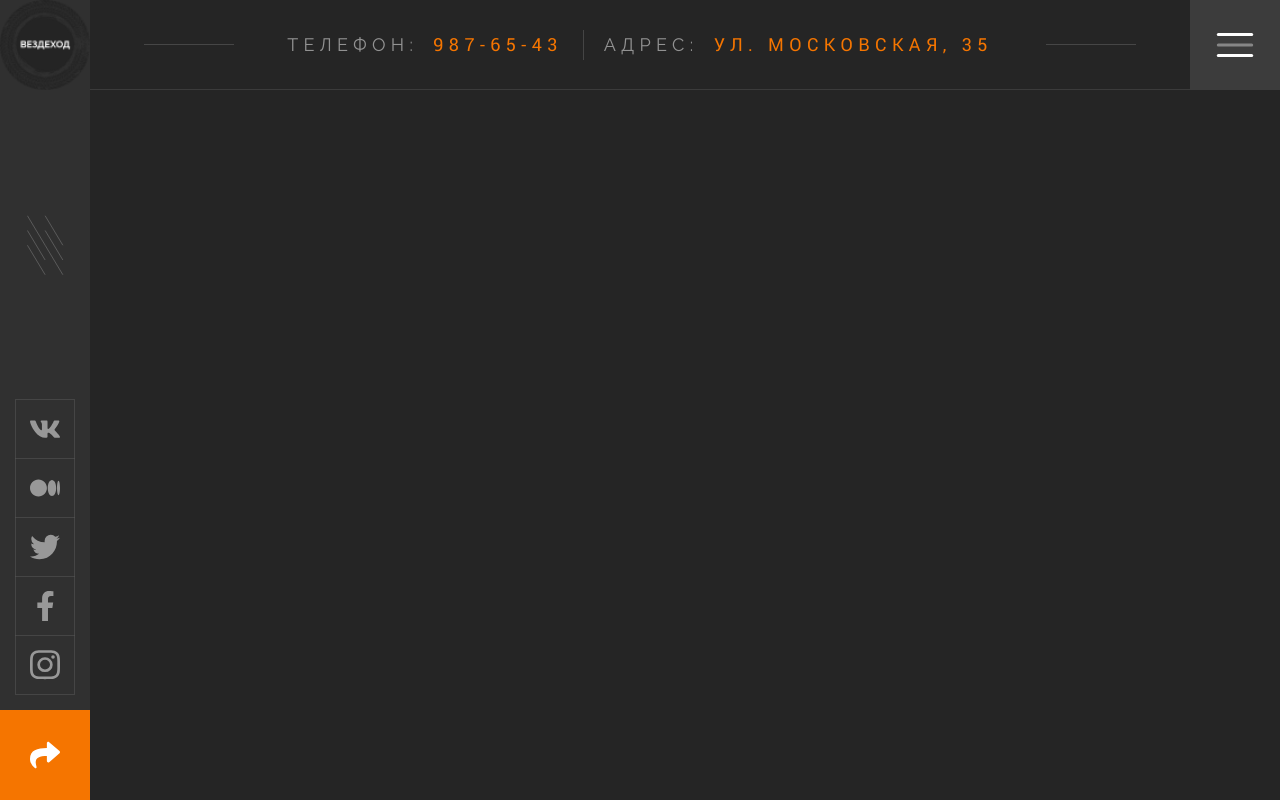
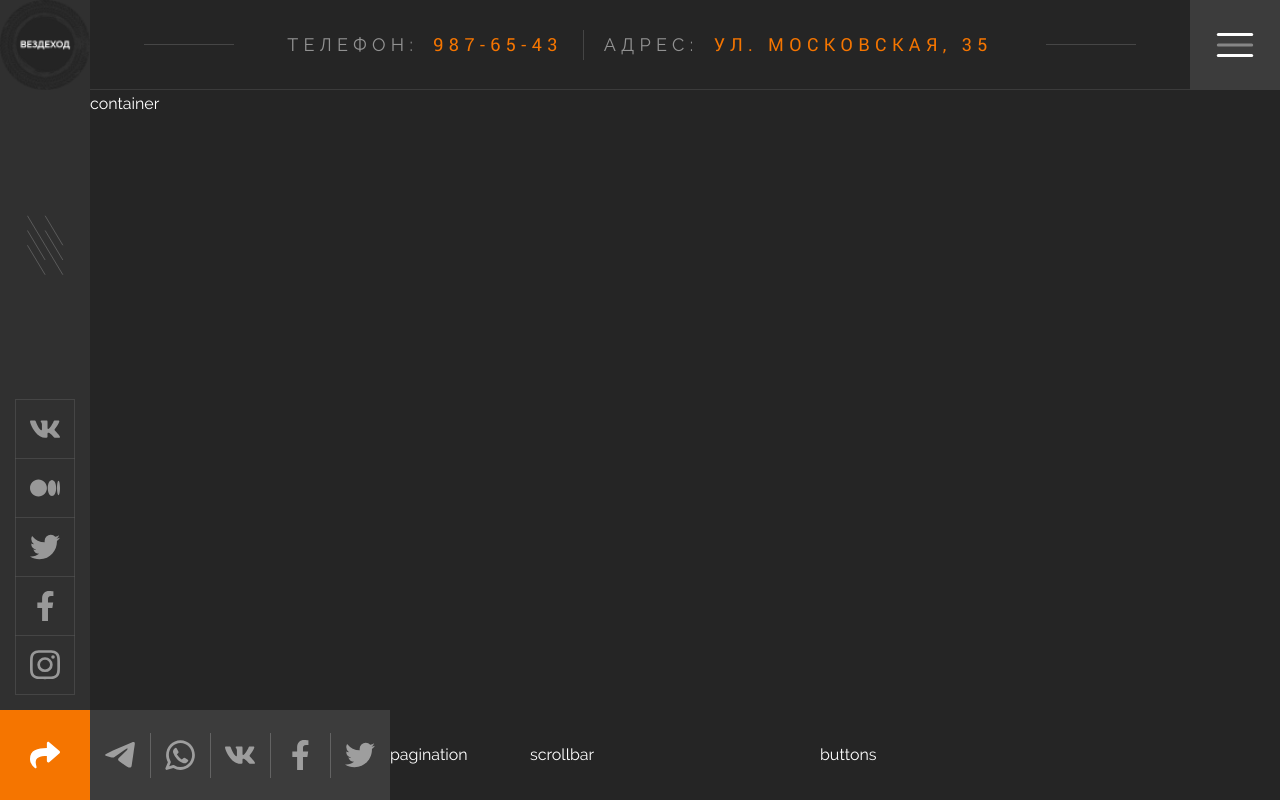
Before and after one commit to alienat3d/off-road-cars-rental, a website: page app/index.html in a window 1280 px wide. Drawn offline with nearby package versions, Linux system fonts and the light colour scheme; files that its build step writes are made by us from their sources; files whose address does not match are found by name.

Commit message:
half-done(slider-bottom) share buttons almost done Needs proof of urls and finish hover animation

```diff
--- a/app/index.html
+++ b/app/index.html
@@ -47,8 +47,32 @@
     </aside>
     <!-- === / ASIDE === -->
     <!-- === SLIDER-CONTAINER === -->
-    <div class="slider-container">
-
+    <div class="slider">
+      container
+      <div class="slider__bottom">
+        <div class="slider__share">
+          <div class="slider__share-list  socials-list">
+            <a class="socials-list__link  slider__share-link" href="https://telegram.me/share/url?url=https://vezdekhod.ru&text=Вездеход - Выбери свой внедорожник! &#128734;" target='_blank'>
+              <img src="images/dist/icon-telegram.svg" alt="Иконка мессенджера «Телеграм»">
+            </a>
+            <a class="socials-list__link  slider__share-link" href="https://wa.me/whatsappphonenumber?Вездеход - Выбери свой внедорожник! &#128734;=https://vezdekhod.ru" target='_blank'>
+              <img src="images/dist/icon-whatsapp.svg" alt="Иконка мессенджера «Ватсапп»">
+            </a>
+            <a class="socials-list__link  slider__share-link" href="https://vk.com/share.php?url=https://vezdekhod.ru&text=Вездеход - Выбери свой внедорожник! &#128734;" target='_blank'>
+              <img src="images/dist/icon-vkontakte.svg" alt="Иконка соцсети «Вконтакте»">
+            </a>
+            <a class="socials-list__link  slider__share-link" href="https://www.facebook.com/sharer/sharer.php?u=https://vezdekhod.ru&text=Вездеход - Выбери свой внедорожник! &#128734;" target='_blank'>
+              <img src="images/dist/icon-facebook.svg" alt="Иконка соцсети «Фейсбук»">
+            </a>
+            <a class="socials-list__link  slider__share-link" href="http://twitter.com/share?text=Вездеход - Выбери свой внедорожник! &#128734;&url=https://vezdekhod.ru&hashtags=ATV,rental-cars,off-road-cars" target='_blank'>
+              <img src="images/dist/icon-twitter.svg" alt="Иконка соцсети «Твиттер»">
+            </a>
+          </div>
+        </div>
+        <div class="slider__pagination">pagination</div>
+        <div class="slider__scrollbar">scrollbar</div>
+        <div class="slider__buttons">buttons</div>
+      </div>
     </div>
     <!-- === / SLIDER-CONTAINER === -->
   </div>
--- a/app/styles/sass/blocks/slider-container.scss
+++ /dev/null
@@ -1,5 +0,0 @@
-.slider-container {
-  padding-left: $size;
-  width: 100%;
-  height: 100%;
-}
--- /dev/null
+++ b/app/styles/sass/blocks/slider.scss
@@ -0,0 +1,58 @@
+.slider {
+  overflow: hidden;
+  position: relative;
+  padding-left: $size;
+  width: 100%;
+  height: 100%;
+}
+
+.slider__bottom {
+  z-index: 5;
+  position: absolute;
+  bottom: 0;
+  left: $size;
+  display: flex;
+  width: calc(75% - #{$size});
+  align-items: center;
+  height: $size;
+}
+
+.slider__share {
+  flex: 0 1 auto;
+  display: flex;
+  align-items: center;
+  height: $size;
+  background-color: $light-dark;
+}
+
+.slider__share-link.socials-list__link {
+  position: relative;
+  min-height: 100%;
+
+  & + & {
+    &::before {
+      content: '';
+      position: absolute;
+      left: 0;
+      width: 1px;
+      height: 45px;
+      background-color: rgba(#fff, $border-opacity*2);
+    }
+  }
+
+  &:hover {
+    background-color: $accent;
+  }
+}
+
+.slider__pagination {
+  flex: 0 0 140px;
+}
+
+.slider__scrollbar {
+  flex: 1 0 0;
+}
+
+.slider__buttons {
+  flex: 0 0 140px;
+}
--- a/app/styles/sass/blocks/socials-list.scss
+++ b/app/styles/sass/blocks/socials-list.scss
@@ -3,28 +3,29 @@
   align-items: center;
 }
 
-.socials-list__link {
+.home-aside__socials-list .socials-list__link {
   margin-top: -1px;
   border: 1px solid rgba(#fff, $border-opacity);
   border-bottom: 1px solid transparent;
+  &:last-of-type {
+    border-bottom: 1px solid rgba(#fff, $border-opacity);
+  }
+  &:hover {
+    border: 1px solid $accent;
+    transform: scale(1.1);
+  }
+}
+
+.socials-list__link {
   display: flex;
   align-items: center;
   justify-content: center;
   width: 60px;
   height: 60px;
-  transition: all .3s ease-out;
+  transition: all 0.3s ease-out;
 
-  &:last-of-type {
-    border-bottom: 1px solid rgba(#fff, $border-opacity);
-  }
-
-  &:hover {
-    border: 1px solid $accent;
-    transform: scale(1.1);
-
-    img {
-      opacity: 1;
-    }
+  &:hover img {
+    opacity: 1;
   }
 }
 
```
Also changed, not shown: tasks.md (added, +1 -0 lines), app/css/app.min.css.
